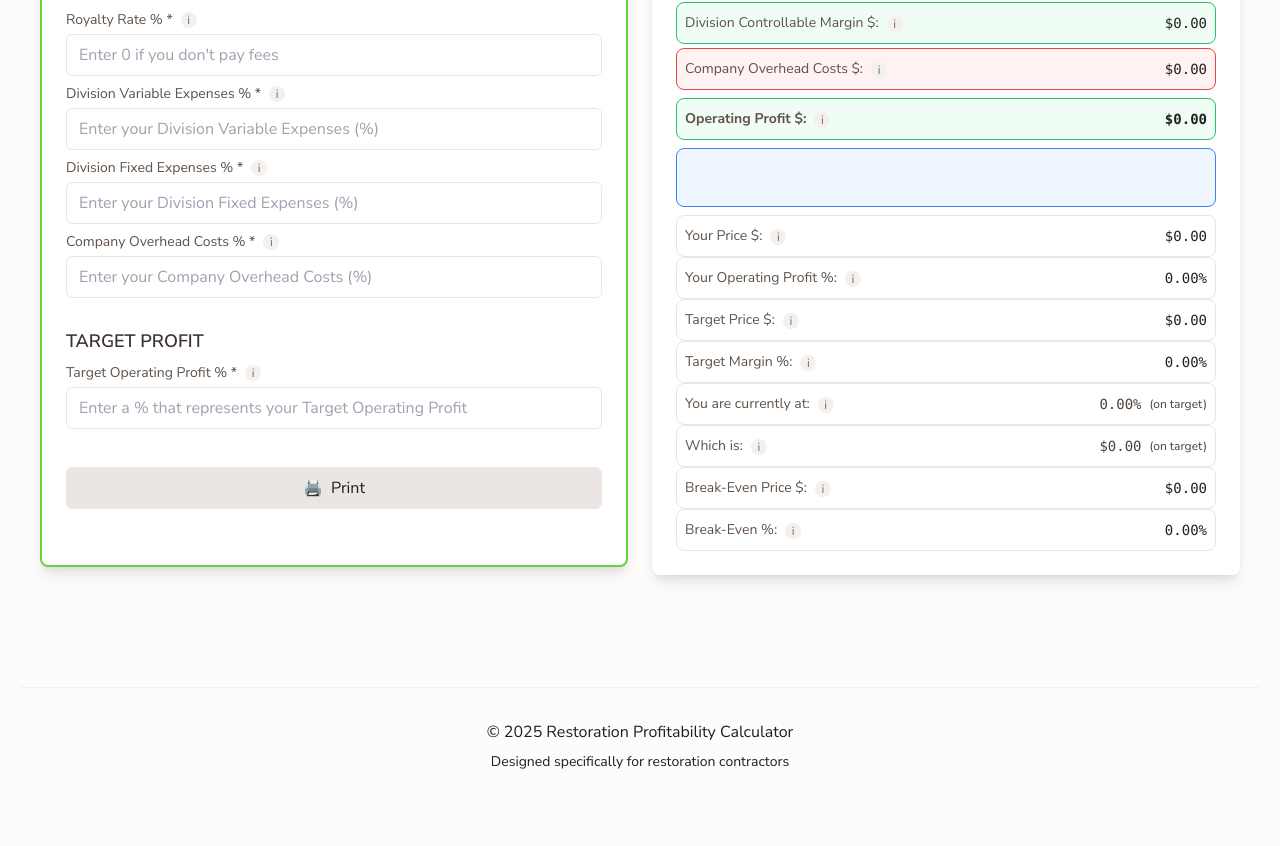
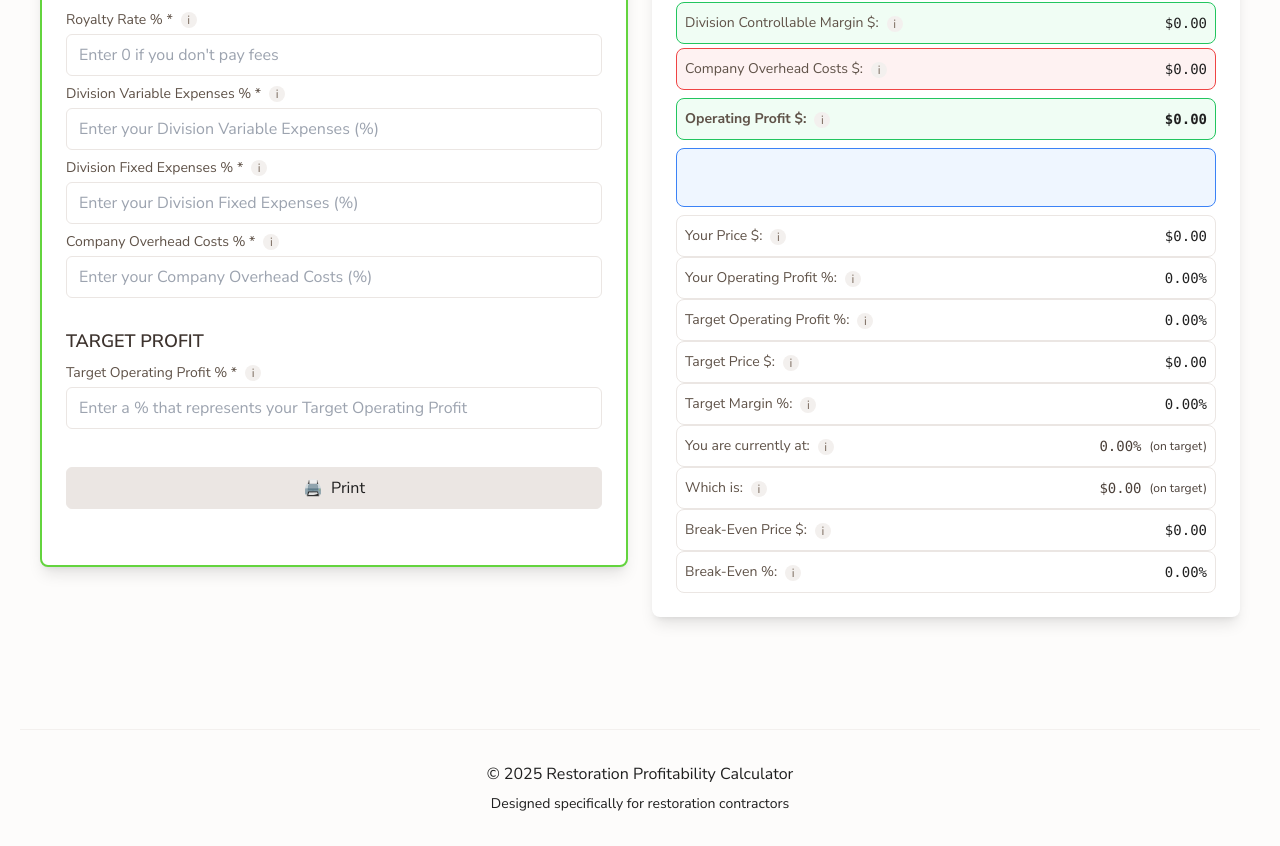
Before and after one commit to KayFernPR/Division-Calculator, a React (Vite) app: page / in a window 1280 px wide. Shown: the part 1172-2018 px from the top of the page. Before the commit the page ends 1976 px from the top, so only its background shows below. Built offline with nearby package versions, Linux system fonts and the light colour scheme.

Commit message:
Add Target Operating Profit field between Your Operating Profit and Target Price in results section

```diff
--- a/src/components/Calculator.jsx
+++ b/src/components/Calculator.jsx
@@ -561,20 +561,24 @@ const Calculator = () => {
               <span class="field-value ${results.divisionTotalBreakEven > results.yourProfitMargin ? 'warning-break-even' : ''}">${formatPercentage(results.divisionTotalBreakEven || 0)}</span>
             </div>
             <div class="field">
+              <span class="field-label">Your Price $:</span>
+              <span class="field-value">${formatCurrency(results.yourPrice || 0)}</span>
+            </div>
+            <div class="field">
+              <span class="field-label">Your Operating Profit %:</span>
+              <span class="field-value">${formatPercentage((results.yourProfitMargin || 0) - (results.divisionTotalBreakEven || 0))}</span>
+            </div>
+            <div class="field">
+              <span class="field-label">Target Operating Profit %:</span>
+              <span class="field-value">${formatPercentage(parseFloat(formData.targetNetProfit) || 0)}</span>
+            </div>
+            <div class="field">
               <span class="field-label">Target Price $:</span>
               <span class="field-value">${formatCurrency(results.requiredPrice || 0)}</span>
             </div>
             <div class="field">
               <span class="field-label">Target Margin %:</span>
               <span class="field-value">${formatPercentage(results.requiredMargin || 0)}</span>
-            </div>
-            <div class="field">
-              <span class="field-label">Your Price $:</span>
-              <span class="field-value">${formatCurrency(results.yourPrice || 0)}</span>
-            </div>
-            <div class="field">
-              <span class="field-label">Your Operating Profit %:</span>
-              <span class="field-value">${formatPercentage((results.yourProfitMargin || 0) - (results.divisionTotalBreakEven || 0))}</span>
             </div>
             <div class="field">
               <span class="field-label">You are currently at:</span>
@@ -1355,6 +1359,21 @@ const Calculator = () => {
                   <span className={`font-mono text-sm ${(results.yourProfitMargin - results.divisionTotalBreakEven) < 0 ? 'text-red-600 font-bold' : ''}`}>{formatPercentage(results.yourProfitMargin - results.divisionTotalBreakEven)}</span>
             </div>
 
+                {/* Target Operating Profit % */}
+                <div className="flex justify-between items-center p-2 border border-neutral-300 bg-white  rounded-lg">
+                  <div className="flex items-center gap-2">
+                    <span className="text-sm font-medium text-neutral-700 ">Target Operating Profit %:</span>
+                <div className="relative group">
+                      <span className="inline-flex items-center justify-center w-4 h-4 rounded-full bg-neutral-200 text-neutral-600 text-xs cursor-help">i</span>
+                      <div className="absolute bottom-full left-1/2 transform -translate-x-1/2 mb-2 px-3 py-2 bg-gray-800 text-white text-xs rounded-lg opacity-0 group-hover:opacity-100 transition-opacity duration-200 pointer-events-none z-50 max-w-xs">
+                        Your desired profit margin percentage. This is the minimum profit you want to achieve on each job to meet business goals.
+                        <div className="absolute top-full left-1/2 transform -translate-x-1/2 border-4 border-transparent border-t-gray-800"></div>
+              </div>
+                </div>
+              </div>
+                  <span className="font-mono text-sm">{formatPercentage(parseFloat(formData.targetNetProfit) || 0)}</span>
+            </div>
+
                 {/* Target Price $ */}
                 <div className="flex justify-between items-center p-2 border border-neutral-300 bg-white  rounded-lg">
                   <div className="flex items-center gap-2">
```
